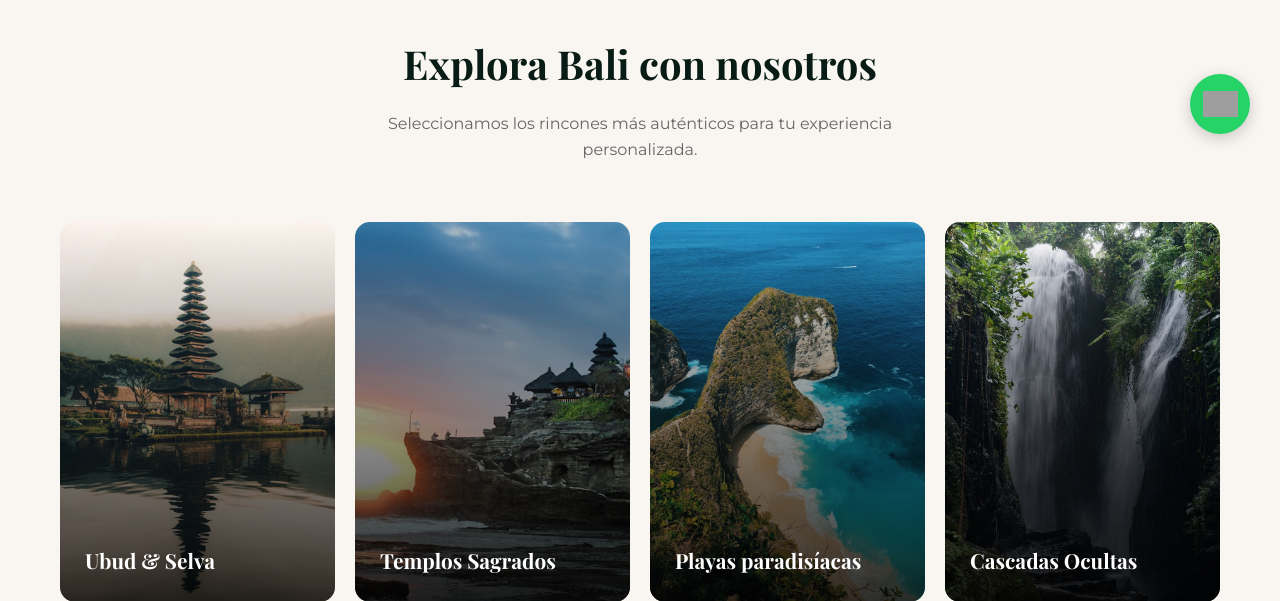
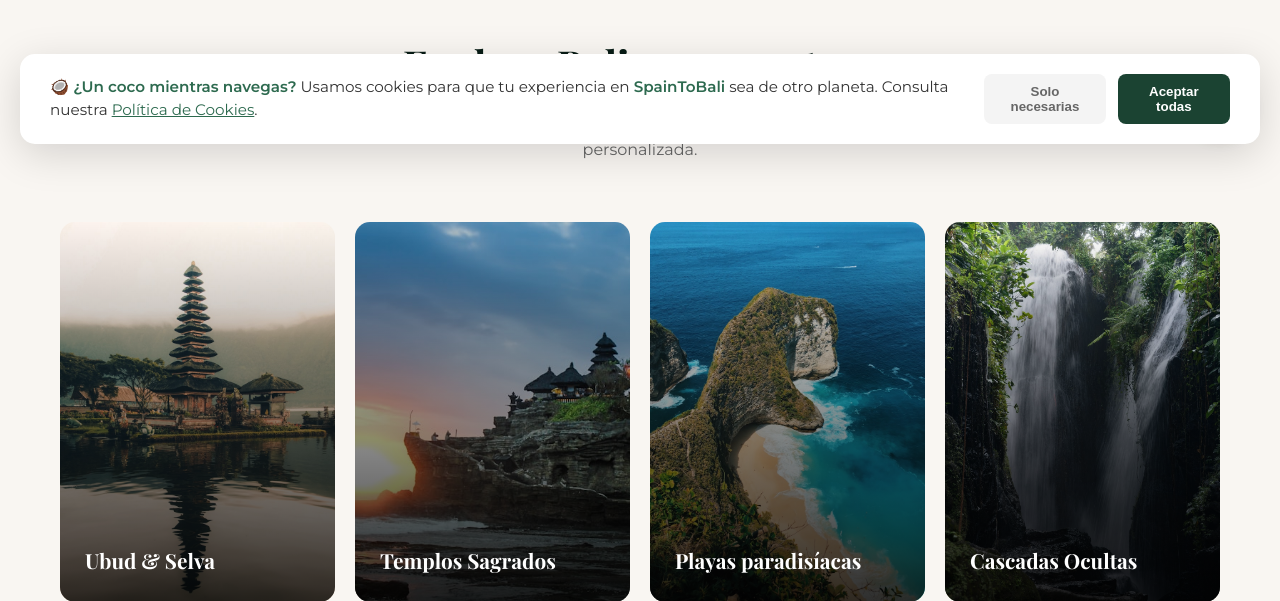
Before and after one commit to ghettodevs/SpainToBali, a PHP site: page / in a window 1280 px wide. Shown: the part 636-1237 px from the top of the page. Run offline with PHP 8.4, Linux system fonts and the light colour scheme; grey boxes are pictures that could not be loaded.

Commit message:
Commit1 banner cookie

```diff
--- a/css/styles.css
+++ b/css/styles.css
@@ -1,4 +1,103 @@
 @charset "UTF-8";
+@keyframes fadeInUp {
+  from {
+    opacity: 0;
+    transform: translateY(20px);
+  }
+  to {
+    opacity: 1;
+    transform: translateY(0);
+  }
+}
+.cookie-banner {
+  position: fixed;
+  bottom: 20px;
+  left: 20px;
+  right: 20px;
+  background: #fff;
+  padding: 20px 30px;
+  box-shadow: 0 10px 40px rgba(0, 0, 0, 0.15);
+  border-radius: 15px;
+  z-index: 10000;
+  display: none;
+  animation: fadeInUp 0.6s ease-out forwards;
+}
+.cookie-banner .cookie-content {
+  max-width: 1200px;
+  margin: 0 auto;
+  display: flex;
+  flex-direction: column;
+  gap: 20px;
+  align-items: center;
+}
+@media (min-width: 768px) {
+  .cookie-banner .cookie-content {
+    flex-direction: row;
+    justify-content: space-between;
+  }
+}
+.cookie-banner .cookie-text {
+  font-size: 0.95rem;
+  color: #333;
+  line-height: 1.5;
+}
+.cookie-banner .cookie-text strong {
+  color: #2d6a4f;
+}
+.cookie-banner .cookie-text a {
+  color: #2d6a4f;
+  text-decoration: underline;
+}
+.cookie-banner .cookie-btns {
+  display: flex;
+  gap: 12px;
+}
+.cookie-banner .btn-cookie {
+  padding: 10px 24px;
+  border-radius: 8px;
+  border: none;
+  cursor: pointer;
+  font-weight: 600;
+  transition: all 0.3s ease;
+}
+.cookie-banner .btn-cookie.btn-accept {
+  background: #1b4332;
+  color: white;
+}
+.cookie-banner .btn-cookie.btn-accept:hover {
+  background: #c5a059;
+  transform: translateY(-2px);
+}
+.cookie-banner .btn-cookie.btn-deny {
+  background: #f4f4f4;
+  color: #666;
+}
+.cookie-banner .btn-cookie.btn-deny:hover {
+  background: #e8e8e8;
+}
+
+.legal-page {
+  max-width: 800px;
+  margin: 0 auto;
+  line-height: 1.6;
+}
+.legal-page .section-cookie {
+  padding: 0;
+}
+.legal-page h1 {
+  font-family: "Playfair Display", serif;
+  color: #1b4332;
+  margin-bottom: 30px;
+}
+.legal-page h2 {
+  margin-top: 30px;
+  color: #333;
+}
+.legal-page p, .legal-page li {
+  color: #555;
+  margin-bottom: 15px;
+}
+
 * {
   box-sizing: border-box;
   margin: 0;
@@ -432,6 +531,24 @@ footer .copy {
   font-size: 0.8rem;
   margin-top: 30px;
 }
+@media (max-width: 768px) {
+  footer .footer-legal-links {
+    display: flex;
+    flex-direction: column;
+    align-items: center;
+    justify-content: center;
+    margin-top: 20px;
+    gap: 1rem;
+  }
+  footer .footer-legal-links a {
+    color: white;
+    margin: 0 10px;
+    font-size: 0.9rem;
+  }
+  footer .footer-legal-links a:hover {
+    text-decoration: underline;
+  }
+}
 
 .whatsapp-float {
   position: fixed;
@@ -664,7 +781,7 @@ footer .copy {
   }
   /* Ajustar márgenes de secciones */
   section {
-    padding: 40px 10px !important;
+    padding: 40px 10px;
   }
 }
 /* Ajuste para móviles muy pequeños */
--- /dev/null
+++ b/includes/cookie-banner.php
@@ -0,0 +1,11 @@
+<div id="cookie-banner" class="cookie-banner">
+    <div class="cookie-content">
+        <div class="cookie-text">
+            <strong>🥥 ¿Un coco mientras navegas?</strong> Usamos cookies para que tu experiencia en <strong>SpainToBali</strong> sea de otro planeta. Consulta nuestra <a href="cookies.php">Política de Cookies</a>.
+        </div>
+        <div class="cookie-btns">
+            <button id="btn-deny" class="btn-cookie btn-deny">Solo necesarias</button>
+            <button id="btn-accept" class="btn-cookie btn-accept">Aceptar todas</button>
+        </div>
+    </div>
+</div>
--- a/includes/footer.php
+++ b/includes/footer.php
@@ -4,18 +4,23 @@
             <div class="logo">Spain<span>To</span>Bali</div>
             <p>Especialistas en crear memorias inolvidables en el sudeste asiático.</p>
         </div>
+
+        <div class="footer-legal-links">
+            <a href="aviso-legal.php">Aviso Legal</a>
+            <a href="privacidad.php">Política de Privacidad</a>
+            <a href="cookies.php">Política de Cookies</a>
+        </div>
+
         <div class="copy">
             &copy; <?php echo date('Y'); ?> SpainToBali - Todos los derechos reservados.
         </div>
-        <img src="" alt="">
+
         <a href="https://wa.link/1cv4bd" class="whatsapp-float" target="_blank">
-        </a>
-
+            </a>
     </div>
-
 </footer>
 
 <script src="js/main.js"></script>
+<?php include 'includes/cookie-banner.php'; ?>
 </body>
-
 </html>
--- a/includes/header.php
+++ b/includes/header.php
@@ -2,38 +2,13 @@
 <html lang="es">
 
 <head>
-
-    <!-- Google tag (gtag.js) -->
-    <script async src="https://www.googletagmanager.com/gtag/js?id=G-F409Y5EXVY"></script>
-    <script>
-        window.dataLayer = window.dataLayer || [];
-
-        function gtag() {
-            dataLayer.push(arguments);
-        }
-        gtag('js', new Date());
-
-        gtag('config', 'G-F409Y5EXVY');
-    </script>
-    <script type="text/javascript">
-        (function(c, l, a, r, i, t, y) {
-            c[a] = c[a] || function() {
-                (c[a].q = c[a].q || []).push(arguments)
-            };
-            t = l.createElement(r);
-            t.async = 1;
-            t.src = "https://www.clarity.ms/tag/" + i;
-            y = l.getElementsByTagName(r)[0];
-            y.parentNode.insertBefore(t, y);
-        })(window, document, "clarity", "script", "v8oebjvc24");
-    </script>
-
     <meta charset="UTF-8">
     <meta name="viewport" content="width=device-width, initial-scale=1.0">
     <title>SpainToBali | Viajes Personalizados a Indonesia</title>
     <link href="https://fonts.googleapis.com/css2?family=Montserrat:wght@300;400;600&family=Playfair+Display:wght@700&display=swap" rel="stylesheet">
     <link rel="stylesheet" href="css/styles.css">
     <link rel="shortcut icon" href="/assets/icons/favicon.jpg" type="image/x-icon">
+    <script src="js/cookies.js" defer></script>
 </head>
 
 <body>
--- /dev/null
+++ b/js/cookies.js
@@ -0,0 +1,43 @@
+document.addEventListener("DOMContentLoaded", function() {
+    const banner = document.getElementById("cookie-banner");
+    const btnAccept = document.getElementById("btn-accept");
+    const btnDeny = document.getElementById("btn-deny");
+
+    // Función para cargar los scripts de seguimiento (Google y Clarity)
+    function loadTrackingScripts() {
+        // Ejecutar gtag (Google Analytics)
+        window.dataLayer = window.dataLayer || [];
+        function gtag(){dataLayer.push(arguments);}
+        gtag('js', new Date());
+        gtag('config', 'G-F409Y5EXVY');
+
+        // Ejecutar Microsoft Clarity
+        (function(c,l,a,r,i,t,y){
+            c[a]=c[a]||function(){(c[a].q=c[a].q||[]).push(arguments)};
+            t=l.createElement(r);t.async=1;t.src="https://www.clarity.ms/tag/"+i;
+            y=l.getElementsByTagName(r)[0];y.parentNode.insertBefore(t,y);
+        })(window, document, "clarity", "script", "v8oebjvc74");
+    }
+
+    // Comprobar si ya existe el consentimiento en el navegador
+    const consent = localStorage.getItem("stb_cookies_consent");
+
+    if (!consent) {
+        banner.style.display = "block";
+    } else if (consent === "accepted") {
+        loadTrackingScripts();
+    }
+
+    // Acción al Aceptar
+    btnAccept.addEventListener("click", () => {
+        localStorage.setItem("stb_cookies_consent", "accepted");
+        banner.style.display = "none";
+        loadTrackingScripts(); // Activamos los scripts al momento
+    });
+
+    // Acción al Rechazar
+    btnDeny.addEventListener("click", () => {
+        localStorage.setItem("stb_cookies_consent", "denied");
+        banner.style.display = "none";
+    });
+});
--- a/scss/_base.scss
+++ b/scss/_base.scss
@@ -0,0 +1,25 @@
+.legal-page {
+    max-width: 800px;
+    margin: 0 auto;
+    line-height: 1.6;
+
+    .section-cookie  {
+        padding: 0;
+    }
+
+    h1 {
+        font-family: 'Playfair Display', serif;
+        color: #1b4332;
+        margin-bottom: 30px;
+    }
+
+    h2 {
+        margin-top: 30px;
+        color: #333;
+    }
+
+    p, li {
+        color: #555;
+        margin-bottom: 15px;
+    }
+}
--- /dev/null
+++ b/scss/_cookies.scss
@@ -0,0 +1,76 @@
+// Animación de entrada
+@keyframes fadeInUp {
+    from {
+        opacity: 0;
+        transform: translateY(20px);
+    }
+    to {
+        opacity: 1;
+        transform: translateY(0);
+    }
+}
+
+.cookie-banner {
+    position: fixed;
+    bottom: 20px;
+    left: 20px;
+    right: 20px;
+    background: #fff;
+    padding: 20px 30px;
+    box-shadow: 0 10px 40px rgba(0,0,0,0.15);
+    border-radius: 15px;
+    z-index: 10000;
+    display: none; // El JS lo cambiará a 'block' o 'flex'
+
+    // Aplicamos la animación
+    animation: fadeInUp 0.6s ease-out forwards;
+
+    .cookie-content {
+        max-width: 1200px;
+        margin: 0 auto;
+        display: flex;
+        flex-direction: column;
+        gap: 20px;
+        align-items: center;
+
+        @media (min-width: 768px) {
+            flex-direction: row;
+            justify-content: space-between;
+        }
+    }
+
+    .cookie-text {
+        font-size: 0.95rem;
+        color: #333;
+        line-height: 1.5;
+
+        strong { color: #2d6a4f; } // Tu color corporativo
+        a { color: #2d6a4f; text-decoration: underline; }
+    }
+
+    .cookie-btns {
+        display: flex;
+        gap: 12px;
+    }
+
+    .btn-cookie {
+        padding: 10px 24px;
+        border-radius: 8px;
+        border: none;
+        cursor: pointer;
+        font-weight: 600;
+        transition: all 0.3s ease;
+
+        &.btn-accept {
+            background: #1b4332;
+            color: white;
+            &:hover { background: #c5a059; transform: translateY(-2px); }
+        }
+
+        &.btn-deny {
+            background: #f4f4f4;
+            color: #666;
+            &:hover { background: #e8e8e8; }
+        }
+    }
+}
--- a/scss/styles.scss
+++ b/scss/styles.scss
@@ -1,4 +1,6 @@
 @import 'variables';
+@import 'cookies';
+@import 'base';
 
 // =========================================
 // 1. CONFIGURACIÓN GLOBAL Y RESET
@@ -493,6 +495,27 @@ footer {
         font-size: 0.8rem;
         margin-top: 30px;
     }
+
+    @media (max-width: 768px) {
+    .footer-legal-links {
+        display: flex;
+        flex-direction: column;
+        align-items: center;
+        justify-content: center;
+        margin-top: 20px;
+        gap: 1rem;
+
+        a {
+            color: white;
+            margin: 0 10px;
+            font-size: 0.9rem;
+
+            &:hover {
+                text-decoration: underline;
+            }
+        }
+    }
+}
 }
 
 // Whatsapp
@@ -770,7 +793,7 @@ footer {
 
     /* Ajustar márgenes de secciones */
     section {
-        padding: 40px 10px !important;
+        padding: 40px 10px;
     }
 }
 
```
Also changed, not shown: 1 other file.
